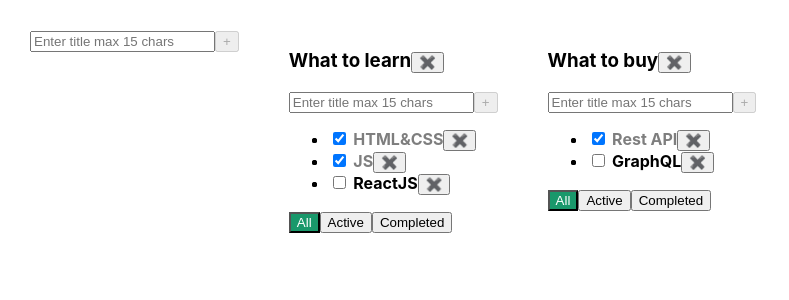
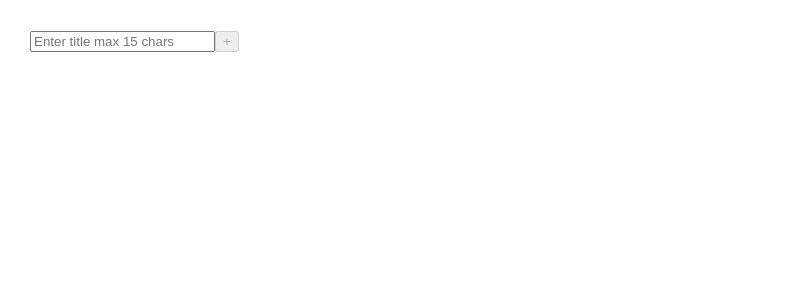
Before and after one commit to electrixky/todolist, a React (Create React App) app: page / in a window 1280 px wide. Shown: the top 300 px of the page, without its empty margins (0-789 px from the left). Built offline with nearby package versions, Linux system fonts and the light colour scheme.

Commit message:
add todolists fixed

```diff
--- a/src/App.tsx
+++ b/src/App.tsx
@@ -30,8 +30,8 @@ function App() {
     let todolistID2 = v1()
 
     let [todolists, setTodolists] = useState<TodolistsType[]>([
-        {id: todolistID1, title: "What to learn", filter: "All"},
-        {id: todolistID2, title: "What to buy", filter: "All"}
+        // {id: todolistID1, title: "What to learn", filter: "All"},
+        // {id: todolistID2, title: "What to buy", filter: "All"}
     ])
 
     const [tasks, setTasks] = useState<TasksStateType>({
@@ -92,7 +92,8 @@ function App() {
 
     const addTodolist = (title: string) => {
         const todolistID = v1()
-        const newTodolist: TodolistsType = { id: v1(), title: title, filter: 'All' }
+        const newTodolist: TodolistsType = { id: todolistID, title: title, filter: 'All' }
+        console.log('newTodolist', newTodolist)
         setTodolists([newTodolist, ...todolists])
         setTasks({...tasks, [todolistID]: []})
     }
```
